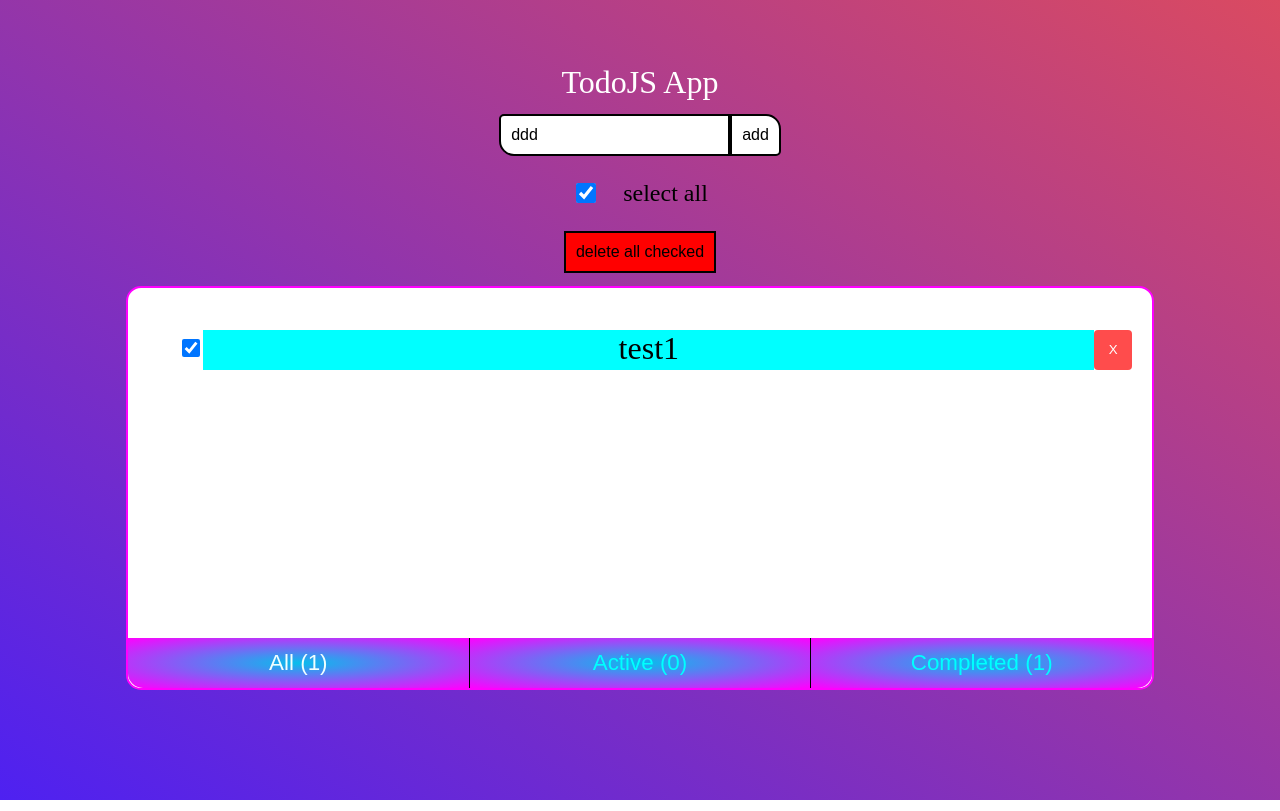
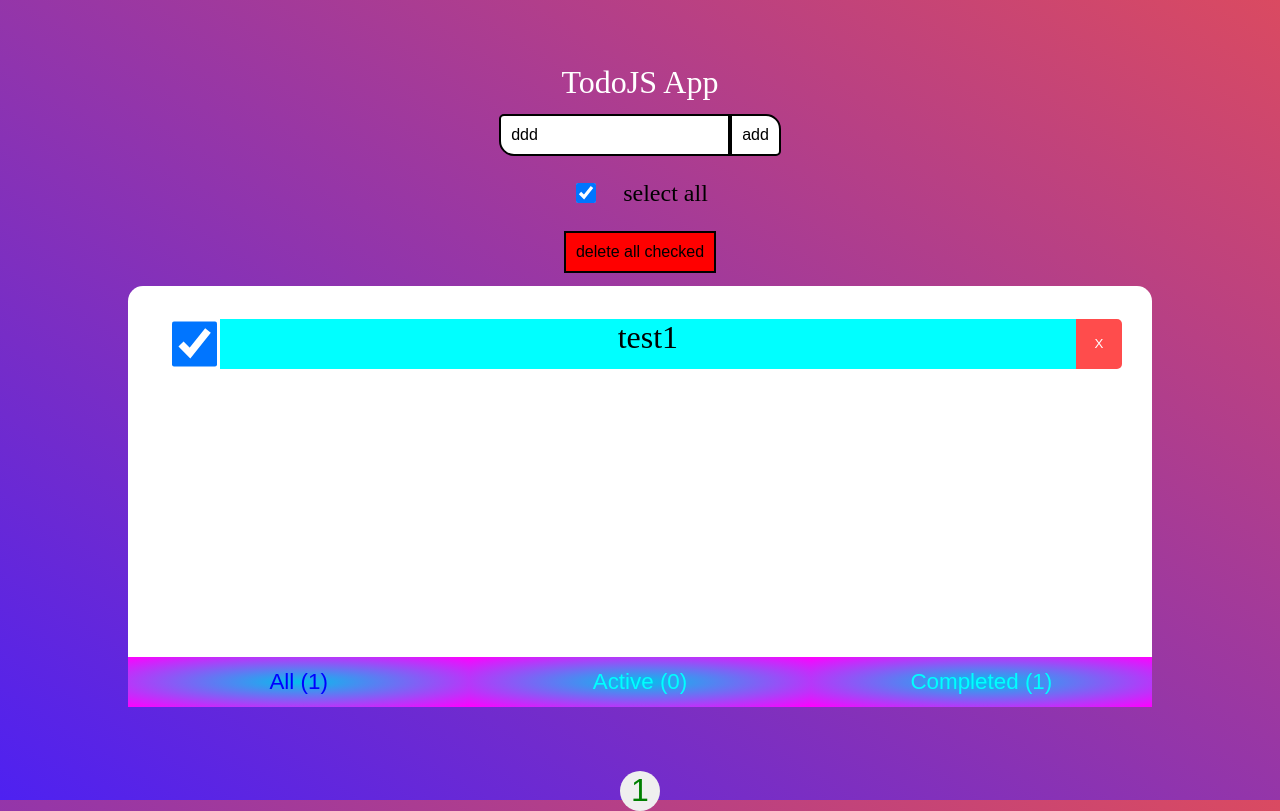
Before and after one commit to AleksandrFisenko/todo_fisenko_part2, a website: page index.html in a window 1280 px wide. Drawn offline with Linux system fonts and the light colour scheme.

Commit message:
обед

```diff
--- a/index.html
+++ b/index.html
@@ -47,14 +47,17 @@
                </li>
                -->
            </ul>
-           <div class="bottom-menu-container">
-            <button class="bottom-menu-left" id="button-sort-all">All</button>
-            <button class="bottom-menu-center" id="button-sort-active">Active</button>
-            <button class="bottom-menu-right" id="button-sort-complited">Completed</button>
+           <div class="bottom-menu-container" id="filter-container">
+            <button class="bottom-menu-selected" id="all">All</button>
+            <button class="bottom-menu-unselected" id="active">Active</button>
+            <button class="bottom-menu-unselected" id="complited">Completed</button>
            </div>
          </div>
-
-     </div>
+         <div class="page-numbers-container" id="pagination-container">
+          <button class="page-number-selected">1</button>
+          <button class="page-number-unselected">2</button>
+         </div>
+        </div>
    </body>
 </html>
 <!--
--- a/index.js
+++ b/index.js
@@ -1,15 +1,16 @@
 const ENTER = "Enter"
 const ESCAPE = "Escape"
+const TASK_PER_PAGE = 5
 
 const inputTaskName = document.querySelector("#input-name")
 const buttonAdd = document.querySelector("#button-add-todo")
 const selectAll = document.querySelector("#select-all")
 const taskList = document.querySelector("#task-list")
 const buttonDeleteAll = document.querySelector("#button-delete")
+const filterContainer = document.querySelector("#filter-container")
 
-const buttonSortAll = document.querySelector("#button-sort-all")
-const sortButtonActive = document.querySelector("#button-sort-active")
-const sortButtonComplited = document.querySelector("#button-sort-complited")
+const paginationContainer = document.querySelector("#pagination-container")
+
 
 let taskArray = []
 taskArray.push(
@@ -19,6 +20,8 @@ taskArray.push(
         isChecked: true,
     }
 )
+let filterType = "all"
+let currentPage = 0
 
 const addTask = () => {
   if(inputTaskName.value.trim() !== ""){
@@ -57,8 +60,8 @@ const handleClick = (event) => {
   }
 }
 
-const editingTask = (event) => {
-  console.log(event.key)
+const editTask = (event) => {
+  //console.log(event.key)
   if((event.key == ENTER) && (event.target.value.trim() !== "")){
     const taskId = event.target.parentElement.id
 
@@ -90,21 +93,66 @@ const deleteAllCheckedTasks = () => {
     render()
 }
 
+const filterTasks = (event) => {
+  if(event.target.tagName === "BUTTON"){
+    //console.log(event)
+    Array.from(event.target.parentElement.children).forEach(element => {
+      element.className = "bottom-menu-unselected"
+    })
+    event.target.className = "bottom-menu-selected"
+    filterType = event.target.id
+  }
+  render()
+}
+
+const getFilteredArray = () => {
+  if(filterType === "complited"){
+    return taskArray.filter(task => task.isChecked)
+  }else if(filterType === "active"){
+    return taskArray.filter(task => !task.isChecked)
+  } else{
+    return taskArray
+  }
+}
+
+const updateCheckAll = () => {
+  selectAll.checked = taskArray.every(task => (task.isChecked)) && taskArray.length
+}
+
+const updateFilterContainer = () => {
+  const selectedCount = taskArray.filter(task => task.isChecked).length;
+
+  filterContainer.children[0].firstChild.data = `All (${taskArray.length})`
+  filterContainer.children[1].firstChild.data = `Active (${taskArray.length - selectedCount})`
+  filterContainer.children[2].firstChild.data = `Completed (${selectedCount})`
+}
+
+const getCurrentPage = () => {
+  return getFilteredArray().slice(0, 5)
+}
+
+const renderPagination = () => {
+  let paginationElements = ''
+  for(let i=0; i < Math.ceil(getFilteredArray().length/TASK_PER_PAGE); i++){
+    paginationElements += `
+    <button
+    class="${(currentPage===i) ? "page-number-selected" : "page-number-unselected"}">
+    ${i+1}
+    </button>
+    `
+  }
+  paginationContainer.innerHTML = paginationElements
+}
 
 const render = () => {
   let taskElement = ''
-    let isAllSelected = (taskArray.length > 0)
-    let checkedCount = 0
+  updateCheckAll()
+  updateFilterContainer()
+  renderPagination()
 
-    taskArray.forEach(task => {
-        if(!task.isChecked){
-            isAllSelected = false
-        }
+  const renderArray = getCurrentPage()
 
-
-        if(task.isChecked){
-          checkedCount++
-        }
+  renderArray.forEach(task => {
 
       taskElement += `
       <li class="todo-item" id="${task.id}">
@@ -116,13 +164,6 @@ const render = () => {
       `
   })
   taskList.innerHTML = taskElement
-
-    selectAll.checked = isAllSelected
-
-    buttonSortAll.firstChild.data = `All (${taskArray.length})`
-    sortButtonComplited.firstChild.data = `Completed (${checkedCount})`
-    sortButtonActive.firstChild.data = `Active (${taskArray.length - checkedCount})`
-
 }
 
 render()
@@ -130,9 +171,15 @@ render()
 buttonAdd.addEventListener("click", addTask)
 
 taskList.addEventListener("click", handleClick)
-taskList.addEventListener("keydown", editingTask)
+taskList.addEventListener("keydown", editTask)
 taskList.addEventListener("focusout", onEditingTaskBlure)
 
 
 selectAll.addEventListener("change", changeCheckAll)
 buttonDeleteAll.addEventListener("click", deleteAllCheckedTasks)
+
+filterContainer.addEventListener("click", filterTasks)
+//paginationContainer.addEventListener("click", switchPage)
+
+
+// slice
--- a/style.css
+++ b/style.css
@@ -59,96 +59,85 @@ body{
 
 .list-container{
   max-width: 80%;
-  height: 350px;
+  height: 370px;
   margin: 0 auto;
+  padding-top: 1px;
   font-size: 200%;
   justify-content: center;
   align-items: center;
-  border: 2px solid magenta;
-  border-radius: 15px 15px 15px 15px;
+  border: 2px magenta;
+  border-radius: 15px 15px 0 0;
   background-color: #fff;
   margin-top: 1%;
   padding-bottom: 50px;
   position:relative;
-padding-bottom:50px;
 }
 
 .todo-item {
   display: flex;
-  justify-content: space-between;
-  padding: 10px;
-  height: 40px;
+  margin-right: 30px;
+  justify-content: center;
+  align-items: center;
+  height: 50px;
+  margin-top: 10px;
 }
-.todo-item:last-child {
-  margin-bottom: 0;
+
+.todo-checkbox {
+  width: 50px;
+  height: 50px;
 }
-.todo-checkbox {
-  width: 20px;
-  height: 30px;
-}
+
 .todo-text {
   font-size: 100%;
   width: 100%;
+  height: 100%;
   background-color: aqua;
   text-align: center;
+  align-items: center;
 }
 .todo-input {
   font-size: 100%;
   width: 100%;
   background-color: aqua;
   text-align: center;
+  align-items: center;
 }
 .todo-delete {
   background-color: #ff4c4c;
   border: none;
   color: white;
-  margin-right: 10px;
   cursor: pointer;
-  width: 40px;
-  border-radius: 4px;
+  width: 50px;
+  height: 50px;
+  border-radius: 0 5px 5px 0;
 }
 
 .bottom-menu-container {
   display: flex;
   width: 100%;
   height: 50px;
-  border-radius: 0 0 15px 15px;
   position: absolute;
   bottom: 0;
   background-color: pink;
 }
 
-.bottom-menu-left {
+.bottom-menu-selected {
   flex: 1;
   height: 100%;
   border: none;
   background: radial-gradient(#06beec,magenta);
   cursor: pointer;
-  border-radius: 0 0 0 15px;
   font-size: 70%;
-  color: azure;
+  color: blue;
 
 }
 
-.bottom-menu-center {
-  flex: 1;
-  height: 100%;
-  border: none;
-  background: radial-gradient(#06beec,magenta);
-  border-left: 1px solid #000;
-  border-right: 1px solid #000;
-  cursor: pointer;
-  font-size: 70%;
-  color: aqua;
-}
-
-.bottom-menu-right {
+.bottom-menu-unselected {
   flex: 1;
   height: 100%;
   border: none;
   background: radial-gradient(#06beec,magenta);
   cursor: pointer;
-  border-radius: 0 0 15px 0;
   font-size: 70%;
   color: aqua;
 
@@ -162,3 +151,27 @@ padding-bottom:50px;
   cursor: pointer;
   margin: 0;
 }
+
+.page-numbers-container {
+  max-width: 80%;
+  height: auto;
+  margin: 10%;
+  margin-top: 5%;
+}
+
+.page-number-selected {
+  border-radius: 50%;
+  width: 40px;
+  height: 40px;
+  font-size: 200%;
+  color: green;
+  border: black;
+}
+.page-number-unselected {
+  border-radius: 50%;
+  width: 40px;
+  height: 40px;
+  font-size: 200%;
+  color: black;
+  border: black;
+}
```
Lines whose indentation alone changed are shown as unchanged.
